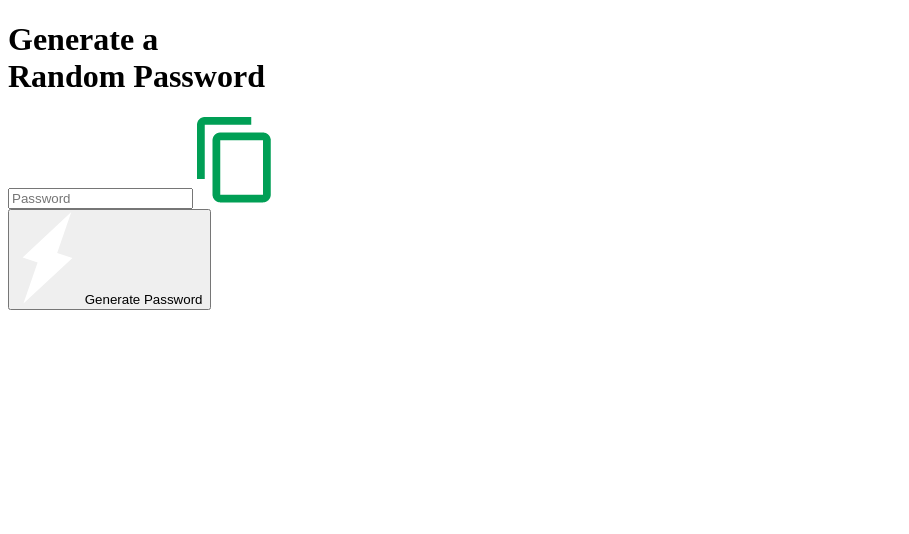
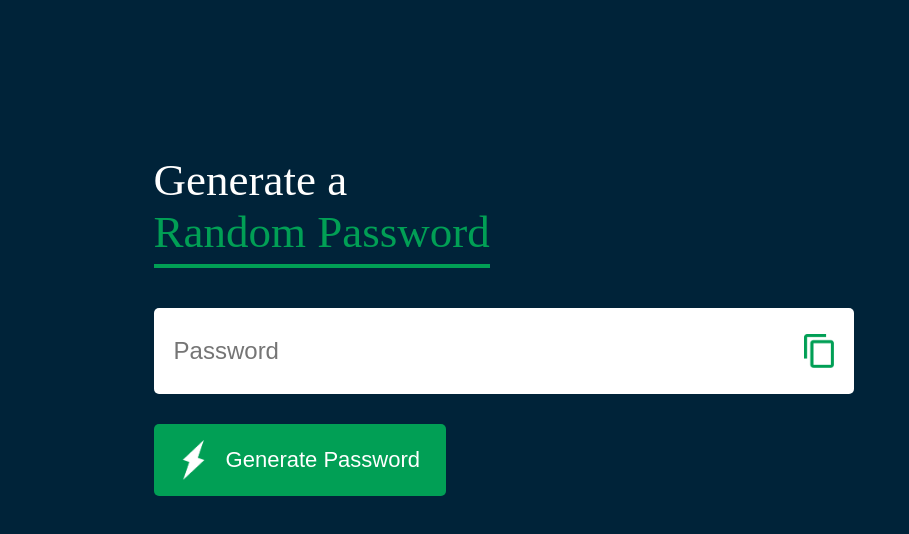
Before and after one commit to abduholiqovmuhammadzohir/5-oy6-dars2-ish, a plain HTML site: page index.html in a window 1280 px wide. Shown: the whole page, without its empty margins (0-909 px from the left). Drawn offline with Linux system fonts and the light colour scheme.

Commit message:
first commit

```diff
--- a/index.html
+++ b/index.html
@@ -4,7 +4,7 @@
     <meta charset="UTF-8">
     <meta http-equiv="X-UA-Compatible" content="IE=edge">
     <meta name="viewport" content="width=device-width, initial-scale=1.0">
-    <link rel="stylesheet" href="2-ish.css">
+    <link rel="stylesheet" href="style.css">
     <title>Document</title>
 </head>
 <body>
```
Also changed, not shown: style.css (renamed from index.css).
